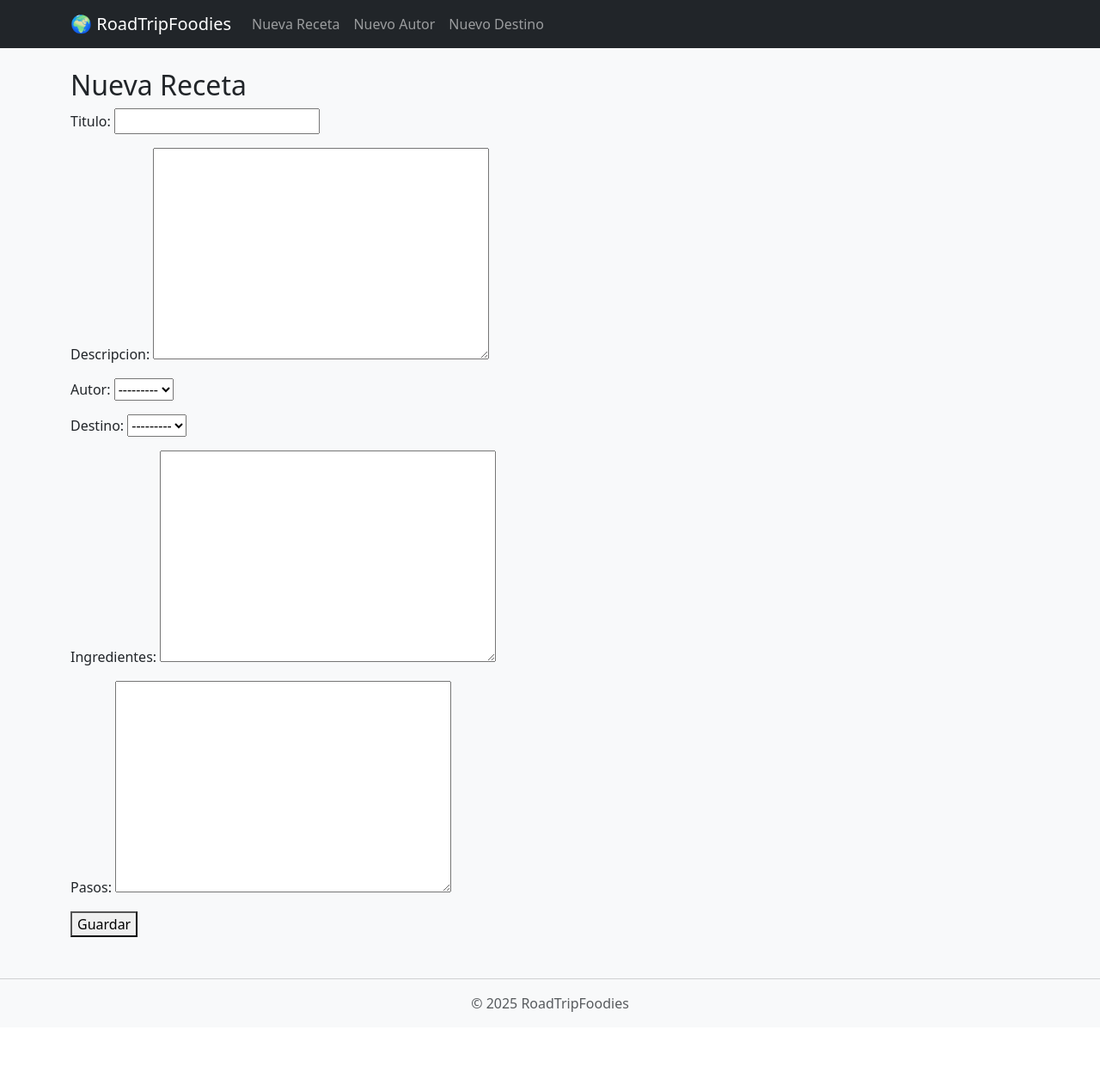
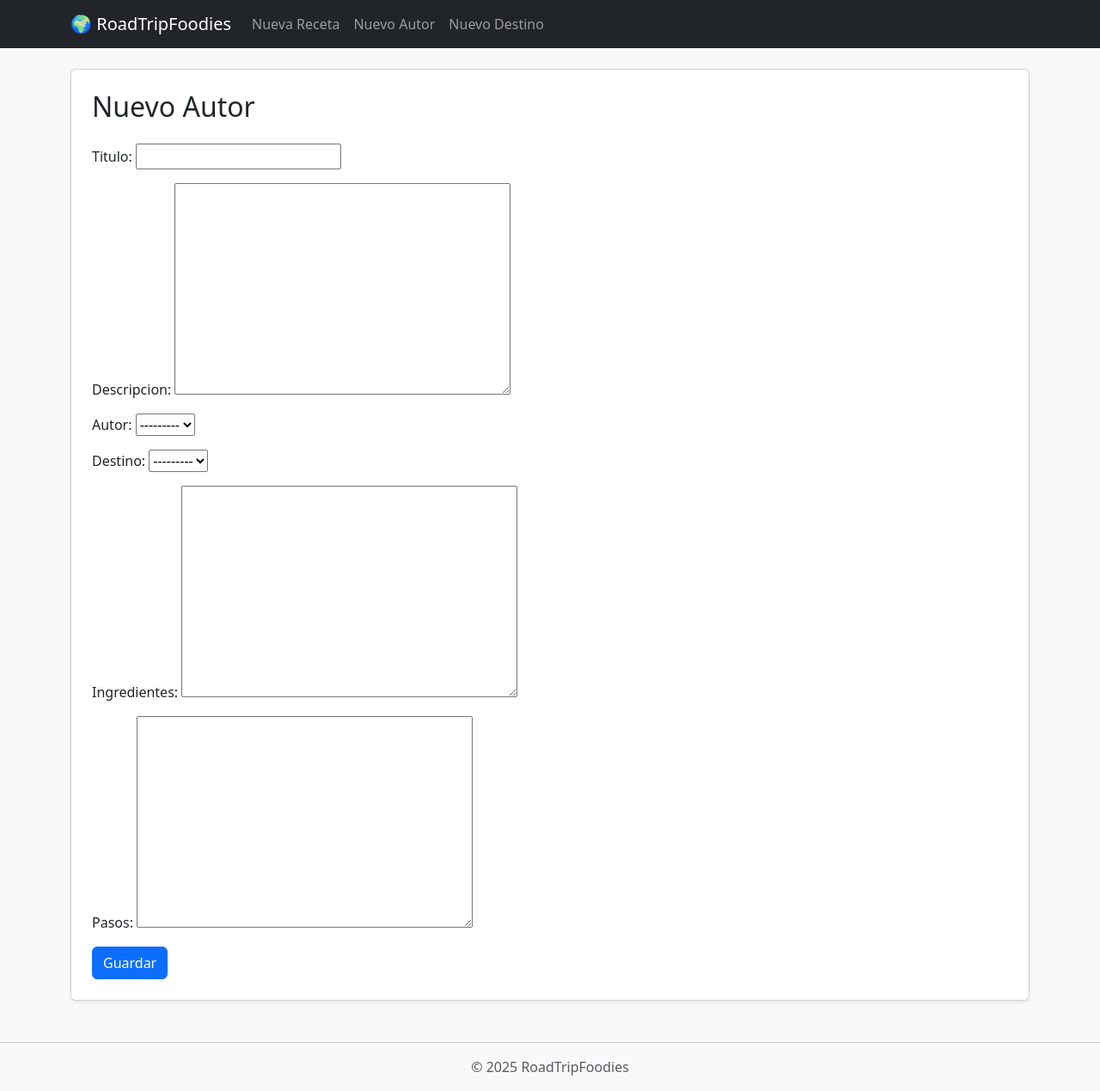
Before and after one commit to mateorubio/mr-econ-python, a Django app: page /receta/nueva/ in a window 1280 px wide. Shown: the whole page at 86% size. Before the commit the page ends 1177 px from the top, so only its background shows below. Run offline with Django 5.2, Linux system fonts and the light colour scheme; data that the repository does not hold is empty.

Commit message:
Refactor form templates to enhance structure and styling with Bootstrap

```diff
--- a/roadtripfoodies/core/templates/core/receta_form.html
+++ b/roadtripfoodies/core/templates/core/receta_form.html
@@ -1,10 +1,12 @@
 {% extends "core/base.html" %}
 
 {% block content %}
-    <h2>Nueva Receta</h2>
-    <form method="post">
-        {% csrf_token %}
-        {{ form.as_p }}
-        <button type="submit">Guardar</button>
-    </form>
+    <div class="card p-4 shadow-sm">
+        <h2 class="mb-4">Nuevo Autor</h2>
+        <form method="post">
+            {% csrf_token %}
+            {{ form.as_p }}
+            <button type="submit" class="btn btn-primary">Guardar</button>
+        </form>
+    </div>
 {% endblock %}
```
Also changed, not shown: roadtripfoodies/core/templates/core/autor_form.html (+8 -6 lines), roadtripfoodies/core/templates/core/destino_form.html (+8 -6 lines).
